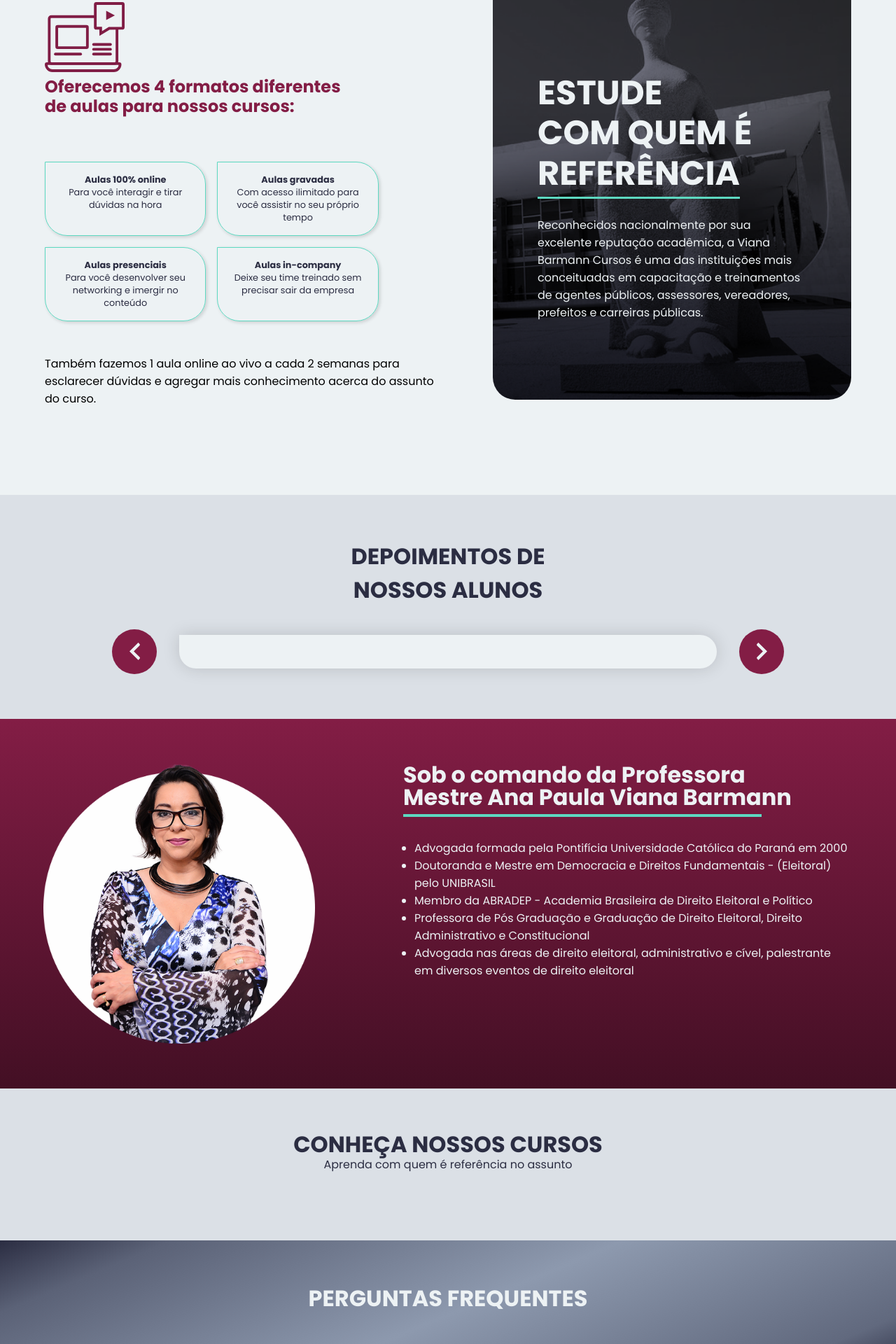
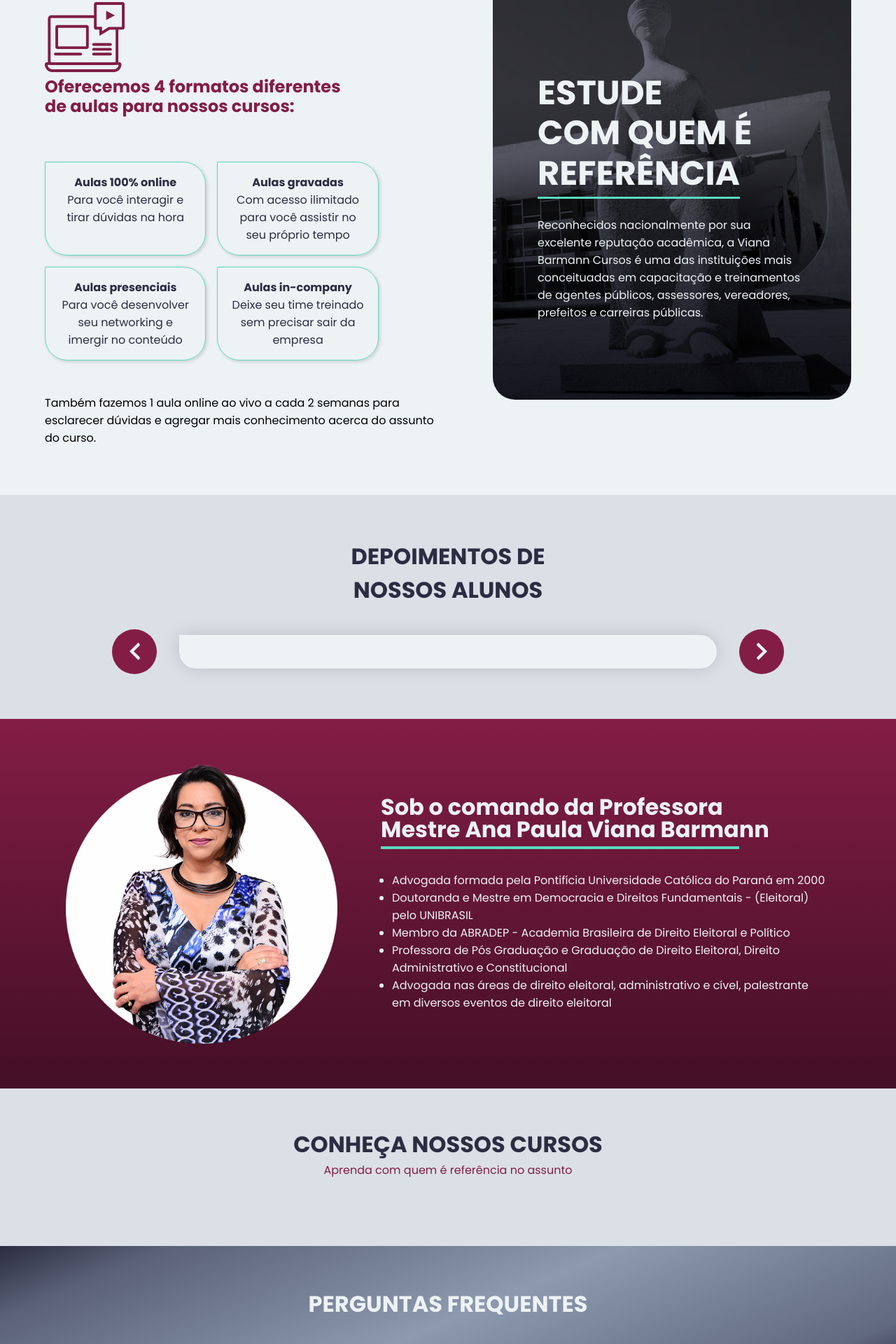
Before and after one commit to vb-cursos/vb-cursos-deploy, a Django app: template core/templates/core/home.html in a window 1280 px wide. Shown: the part 1467-3387 px from the top of the page at 70% size. Run offline with Django 3.2, Linux system fonts and the light colour scheme; the template is opened without the code that fills it, so the values that code supplies are empty.

Commit message:
css adjusts

```diff
--- a/static/styles/core.css
+++ b/static/styles/core.css
@@ -336,7 +336,7 @@
     }
 
     #modalidades-cursos h5, #modalidades-cursos p {
-        font-size: 0.8rem;
+        font-size: 1rem;
         color: var(--space-cadet);
         text-align: center;
 
@@ -398,8 +398,8 @@
     position: relative;
     display: flex;
     flex-flow: row wrap;
-    justify-content: space-between;
-    align-items: start;
+    justify-content: space-around;
+    align-items: center;
     width: 100%;
     background: rgb(67,15,36);
 background: -moz-linear-gradient(0deg, rgba(67,15,36,1) 0%, rgba(131,29,69,1) 100%);
@@ -470,7 +470,8 @@
 
 #cursos-section > p {
     padding-bottom: 2rem;
-    color: var(--space-cadet);
+    padding-top: 0.5rem;
+    color: var(--primary-red);
     text-align: center;
 
 }
--- a/static/styles/responsive.css
+++ b/static/styles/responsive.css
@@ -162,13 +162,17 @@
                 display: flex;
                 flex-flow: row wrap;
                 margin: 1rem 0;
+            }
 
+            #modalidades-cursos h5, #modalidades-cursos p {
+                font-size: 0.8rem;
             }
 
             .modalidadeWrapper{
                 width: 45%;
+            }
 
-            }
+
 
                 #estude-referencia {
                     background-size: cover;
```
